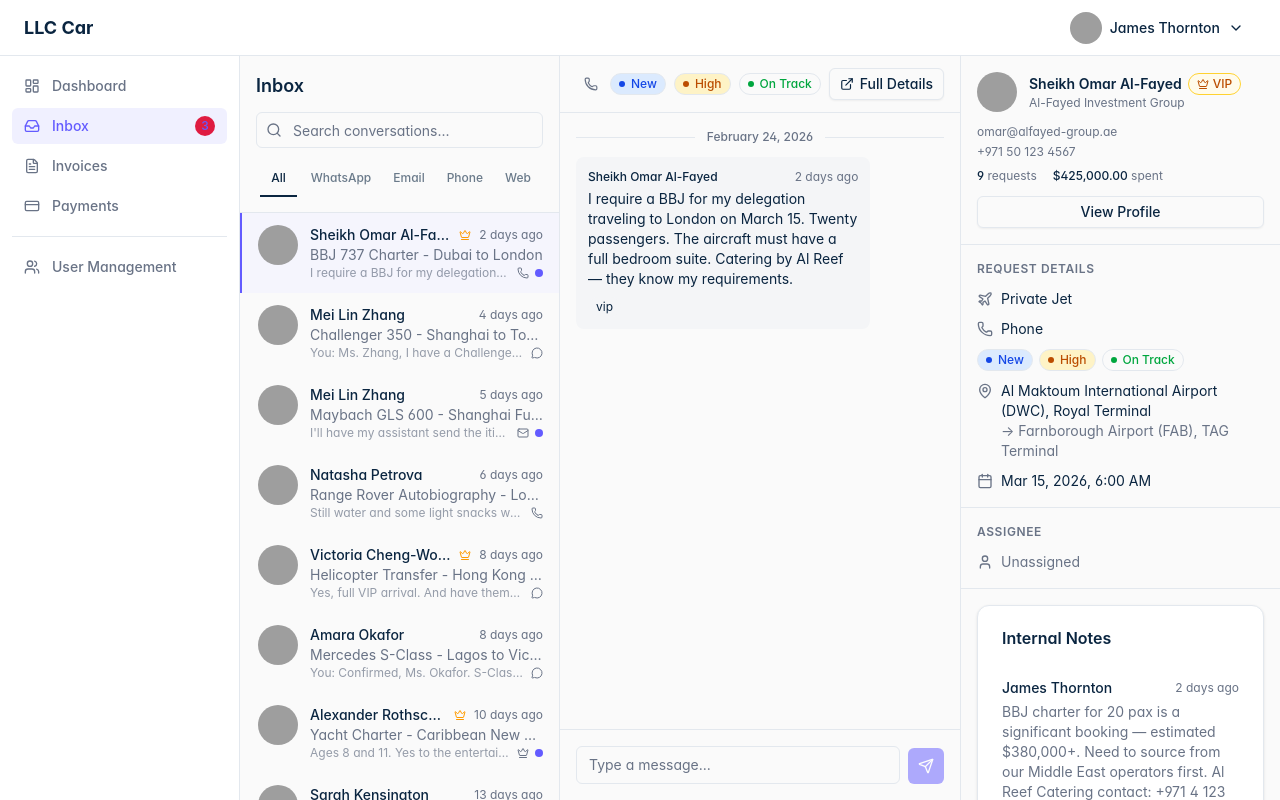
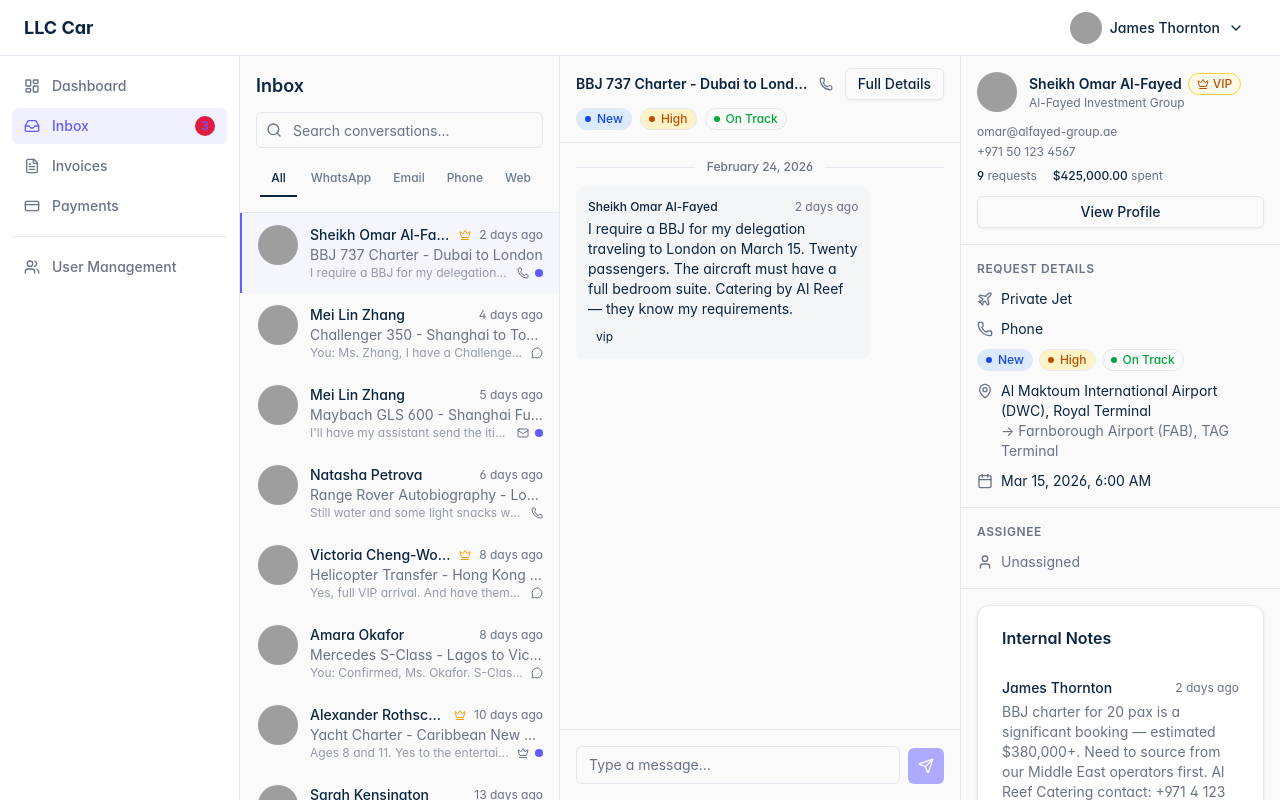
Before and after one commit to r-shelekhov/llc-backoffice-ui, a React (Vite) app: page /inbox in a window 1280 px wide. Both pictures are taken after a click on the button 399 px from the left and 253 px from the top of the page. Built offline with nearby package versions, Linux system fonts and the light colour scheme; grey boxes are pictures that could not be loaded.

Commit message:
feat: improve inbox thread header layout
Move badges to second row under title. Remove icons from
Full Details and View Profile buttons.

```diff
--- a/src/components/inbox/conversation-thread.tsx
+++ b/src/components/inbox/conversation-thread.tsx
@@ -1,6 +1,5 @@
 import { useEffect, useRef } from "react";
 import { useNavigate } from "react-router-dom";
-import { ExternalLink } from "lucide-react";
 import type { Communication, RequestWithRelations } from "@/types";
 import { ChannelIcon } from "@/components/shared/channel-icon";
 import { StatusBadge } from "@/components/shared/status-badge";
@@ -34,24 +33,25 @@ export function ConversationThread({
 
   return (
     <div className="flex h-full flex-col">
-      <div className="flex shrink-0 items-center justify-between gap-3 border-b px-4 py-3">
-        <div className="flex min-w-0 items-center gap-2">
-          <h3 className="truncate text-sm font-semibold">{request.title}</h3>
-          <ChannelIcon channel={request.channel} className="size-3.5 shrink-0 text-muted-foreground" />
+      <div className="shrink-0 border-b px-4 py-3">
+        <div className="flex items-center justify-between gap-3">
+          <div className="flex min-w-0 items-center gap-2">
+            <h3 className="truncate text-sm font-semibold">{request.title}</h3>
+            <ChannelIcon channel={request.channel} className="size-3.5 shrink-0 text-muted-foreground" />
+          </div>
+          <Button
+            variant="outline"
+            size="sm"
+            className="shrink-0"
+            onClick={() => navigate(`/requests/${request.id}`)}
+          >
+            Full Details
+          </Button>
         </div>
-        <div className="flex shrink-0 items-center gap-2">
+        <div className="mt-2 flex items-center gap-2">
           <StatusBadge type="request" status={request.status} />
           <PriorityBadge priority={request.priority} />
           <SlaBadge state={request.slaState} />
-          <Button
-            variant="outline"
-            size="sm"
-            className="gap-1.5"
-            onClick={() => navigate(`/requests/${request.id}`)}
-          >
-            <ExternalLink className="size-3.5" />
-            Full Details
-          </Button>
         </div>
       </div>
       <div ref={scrollRef} className="flex-1 overflow-y-auto p-4">
```
